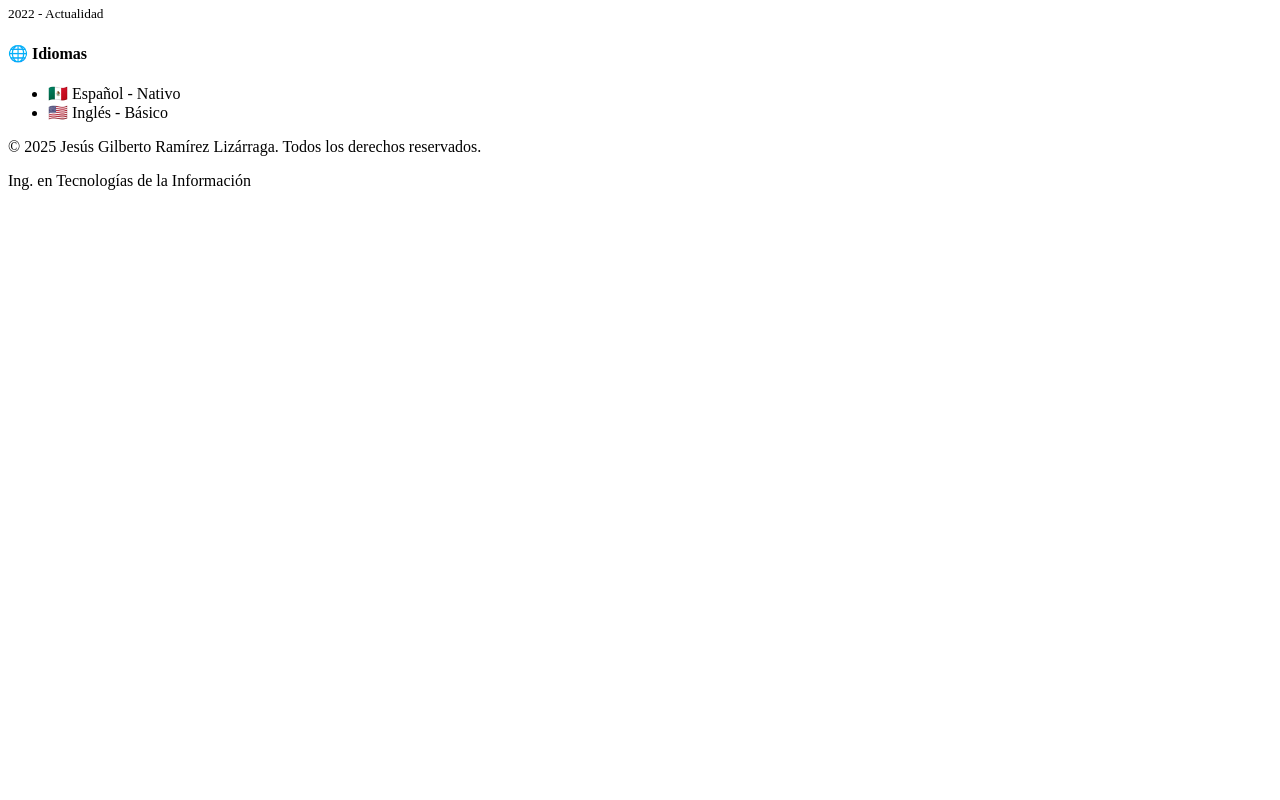
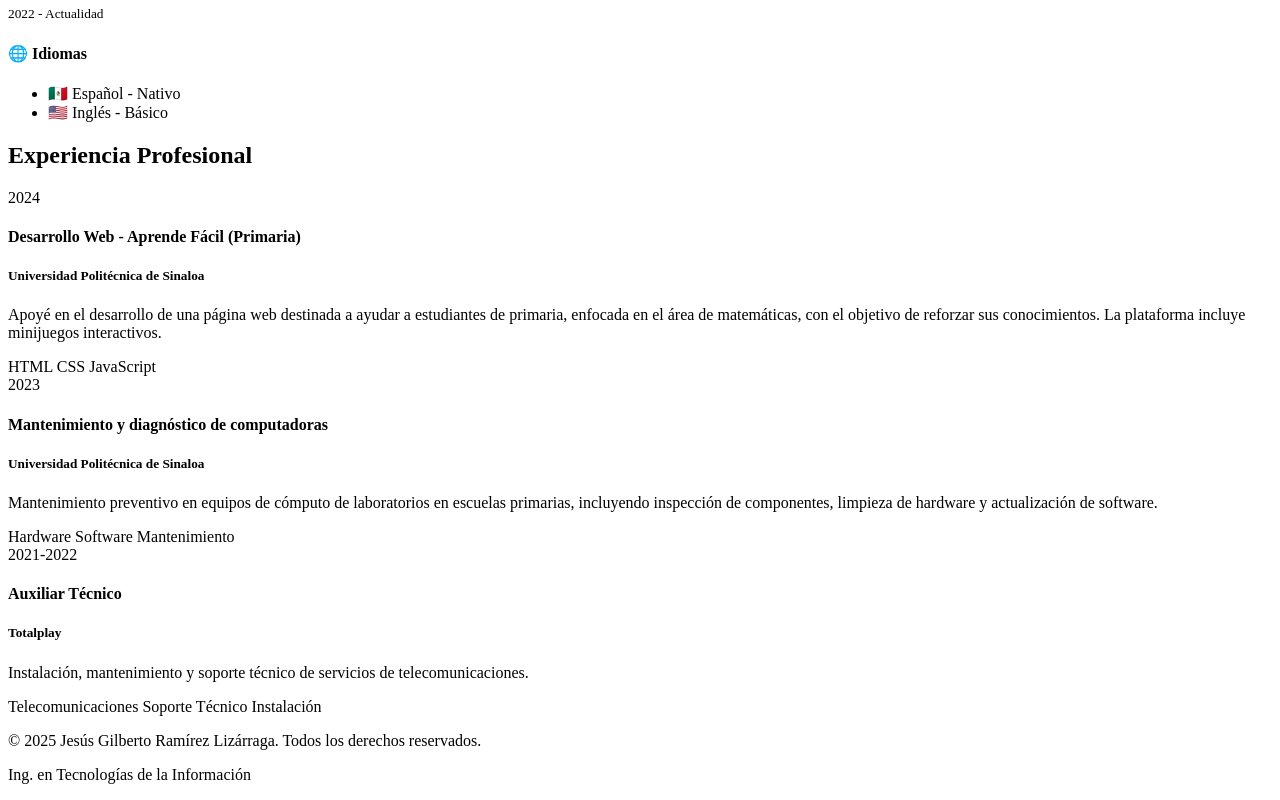
Before and after one commit to jesusgilberto/portafoliojesusgilberto, an Angular app: page / in a window 1280 px wide. Shown: the part 399-1199 px from the top of the page. Before the commit the page ends 800 px from the top, so only its background shows below. Built offline with nearby package versions, Linux system fonts and the light colour scheme.

Commit message:
feat: agrego  el nuevo componente Experience

```diff
--- a/src/app/app.html
+++ b/src/app/app.html
@@ -1,3 +1,4 @@
 <app-header></app-header>
 <app-about></app-about>
+<app-experience></app-experience>
 <app-footer></app-footer>
--- a/src/app/app.ts
+++ b/src/app/app.ts
@@ -3,6 +3,7 @@ import { RouterOutlet } from '@angular/router';
 import { HeaderComponent } from "./components/header/header";
 import { AboutComponent } from "./components/about/about";
 import { FooterComponent } from "./components/footer/footer";
+import { ExperienceComponent } from "./components/experience/experience";
 
 @Component({
   selector: 'app-root',
@@ -10,7 +11,8 @@ import { FooterComponent } from "./components/footer/footer";
   imports: [
     HeaderComponent,
     AboutComponent,
-    FooterComponent
+    FooterComponent,
+    ExperienceComponent
 ],
   templateUrl: './app.html',
   styleUrl: './app.scss'
--- /dev/null
+++ b/src/app/components/experience/experience.html
@@ -0,0 +1,21 @@
+<section id="experience" class="section-padding">
+  <div class="container">
+    <h2 class="section-title text-center mb-5">Experiencia Profesional</h2>
+
+    <div class="timeline">
+      <div class="timeline-item" *ngFor="let exp of experiences">
+        <div class="timeline-year">{{ exp.year }}</div>
+        <div class="timeline-content">
+          <h4 class="text-primary">{{ exp.position }}</h4>
+          <h5 class="text-muted">{{ exp.company }}</h5>
+          <p class="mb-3">{{ exp.description }}</p>
+          <div class="technologies">
+            <span class="badge bg-secondary me-1 mb-1" *ngFor="let tech of exp.technologies">
+              {{ tech }}
+            </span>
+          </div>
+        </div>
+      </div>
+    </div>
+  </div>
+</section>
--- /dev/null
+++ b/src/app/components/experience/experience.ts
@@ -0,0 +1,35 @@
+import { Component } from '@angular/core';
+import { CommonModule } from '@angular/common';
+
+@Component({
+  selector: 'app-experience',
+  standalone: true,
+  imports: [CommonModule],
+  templateUrl: './experience.html',
+  styleUrl: './experience.scss'
+})
+export class ExperienceComponent {
+  experiences = [
+    {
+      year: '2024',
+      company: 'Universidad Politécnica de Sinaloa',
+      position: 'Desarrollo Web - Aprende Fácil (Primaria)',
+      description: 'Apoyé en el desarrollo de una página web destinada a ayudar a estudiantes de primaria, enfocada en el área de matemáticas, con el objetivo de reforzar sus conocimientos. La plataforma incluye minijuegos interactivos.',
+      technologies: ['HTML', 'CSS', 'JavaScript']
+    },
+    {
+      year: '2023',
+      company: 'Universidad Politécnica de Sinaloa',
+      position: 'Mantenimiento y diagnóstico de computadoras',
+      description: 'Mantenimiento preventivo en equipos de cómputo de laboratorios en escuelas primarias, incluyendo inspección de componentes, limpieza de hardware y actualización de software.',
+      technologies: ['Hardware', 'Software', 'Mantenimiento']
+    },
+    {
+      year: '2021-2022',
+      company: 'Totalplay',
+      position: 'Auxiliar Técnico',
+      description: 'Instalación, mantenimiento y soporte técnico de servicios de telecomunicaciones.',
+      technologies: ['Telecomunicaciones', 'Soporte Técnico', 'Instalación']
+    }
+  ];
+}
```
Also changed, not shown: src/app/components/experience/experience.scss (added).
